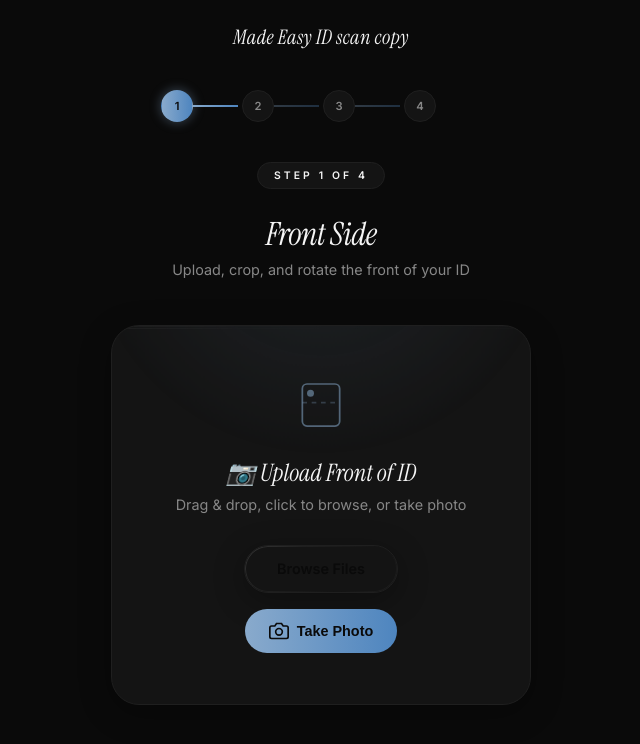
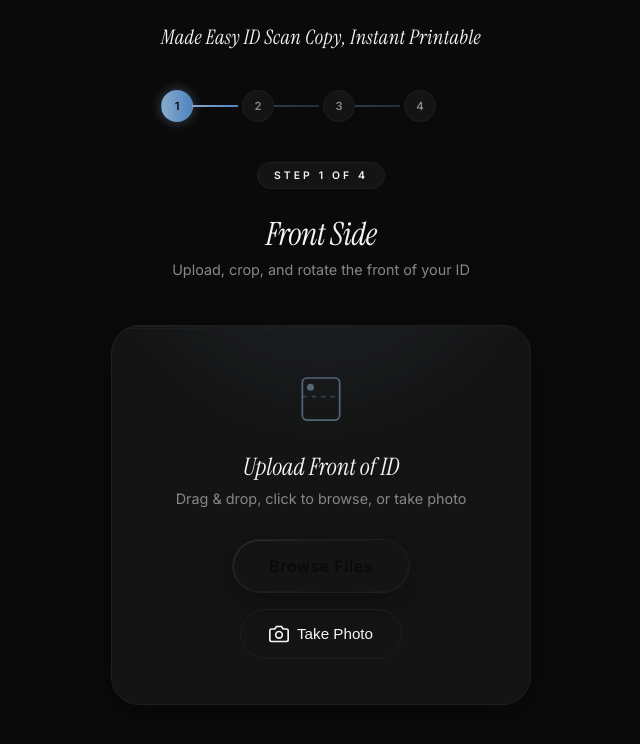
Before and after one commit to s4ntoz31/id-scanner, a React (Vite) app: page / in a window 1280 px wide. Shown: the top 744 px of the page, without its empty margins (319-959 px from the left). Built offline with nearby package versions, Linux system fonts and the light colour scheme.

Commit message:
Update brand header to 'Made Easy ID Scan Copy, Instant Printable'

```diff
--- a/src/app/App.tsx
+++ b/src/app/App.tsx
@@ -153,7 +153,7 @@ export default function App() {
     <div className="app-container">
       <div className="app-content" role="main">
         <div className="brand-header">
-          <span>Made Easy ID scan copy</span>
+          <span>Made Easy ID Scan Copy, Instant Printable</span>
         </div>
         <ProgressBar currentStep={currentStepIndex} totalSteps={STEP_ORDER.length} />
 
--- a/src/app/components/UploadScreen.module.css
+++ b/src/app/components/UploadScreen.module.css
@@ -97,18 +97,19 @@
   align-items: center;
   justify-content: center;
   gap: var(--space-sm);
-  padding: 14px 32px;
+  padding: 16px 36px;
   background: linear-gradient(90deg, #89AACC 0%, #4E85BF 100%);
   border: none;
   border-radius: var(--radius-full);
-  font-size: 0.9rem;
+  font-size: 1rem;
   font-weight: 600;
   color: hsl(var(--bg));
   cursor: pointer;
   transition: all 0.3s cubic-bezier(0.16, 1, 0.3, 1);
   position: relative;
   z-index: 1;
-  min-height: 48px;
+  min-height: 52px;
+  letter-spacing: 0.5px;
 }
 
 .browseBtn:hover {
@@ -126,22 +127,28 @@
   justify-content: center;
   gap: var(--space-sm);
   margin-top: var(--space-md);
-  padding: 12px 24px;
-  background: linear-gradient(90deg, #89AACC 0%, #4E85BF 100%);
-  border: none;
+  padding: 14px 28px;
+  background: transparent;
+  border: 1px solid hsl(var(--stroke));
   border-radius: var(--radius-full);
-  font-size: 0.9rem;
-  font-weight: 600;
-  color: hsl(var(--bg));
+  font-size: 0.95rem;
+  font-weight: 500;
+  color: hsl(var(--text));
   cursor: pointer;
   transition: all 0.3s ease;
   position: relative;
   z-index: 1;
+  min-height: 48px;
 }
 
 .cameraBtn:hover {
-  opacity: 0.9;
-  transform: translateY(-2px);
+  border-color: #89AACC;
+  background: rgba(137, 170, 204, 0.1);
+}
+
+.cameraBtn svg {
+  width: 20px;
+  height: 20px;
 }
 
 .hiddenInput {
--- a/src/app/components/UploadScreen.tsx
+++ b/src/app/components/UploadScreen.tsx
@@ -62,7 +62,7 @@ export function UploadScreen({ onUpload, label }: UploadScreenProps) {
           <line x1="8" y1="22" x2="40" y2="22" stroke="currentColor" strokeOpacity="0.3" strokeDasharray="4 4" />
           <circle cx="15" cy="14" r="3" fill="currentColor" stroke="none" opacity="0.6" />
         </svg>
-        <h3 className={styles.dropTitle}>📷 Upload {label}</h3>
+        <h3 className={styles.dropTitle}>Upload {label}</h3>
         <p className={styles.dropText}>Drag & drop, click to browse, or take photo</p>
         <input
           type="file"
```
